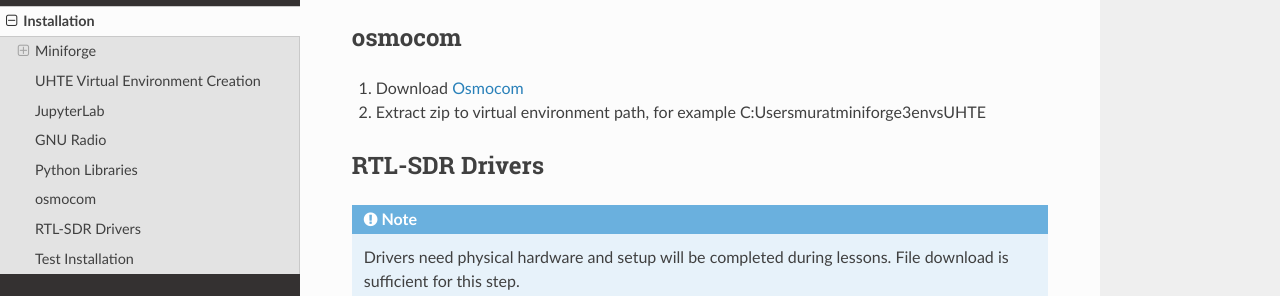
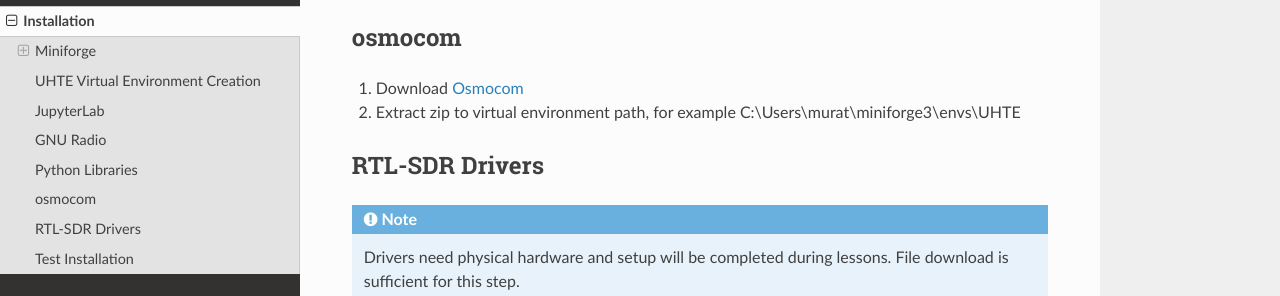
Before and after one commit to oakdemirci/rtdhaki, a Sphinx documentation site: the page built from docs/source/installation.rst, in a window 1280 px wide and 900 px high, scrolled down 1890 px. Shown: the part 155-451 px from the top of the window. Built offline with Sphinx 7.4.7 and the Read the Docs theme 2.0.0, drawn with Linux system fonts in a browser that asks for light colours.

Commit message:
Update installation.rst

```diff
--- a/docs/source/installation.rst
+++ b/docs/source/installation.rst
@@ -114,7 +114,7 @@ osmocom
 ------------
 
 #. Download `Osmocom`_
-#. Extract zip to virtual environment path, for example C:\Users\murat\miniforge3\envs\UHTE
+#. Extract zip to virtual environment path, for example C:\\Users\\murat\\miniforge3\\envs\\UHTE
 
 .. _osmocom: https://downloads.osmocom.org/binaries/windows/rtl-sdr/rtl-sdr-64bit-20221120.zip
 
```
